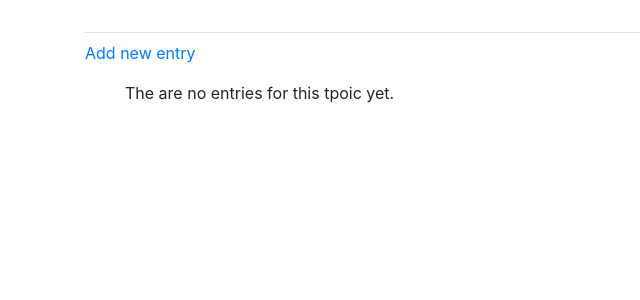
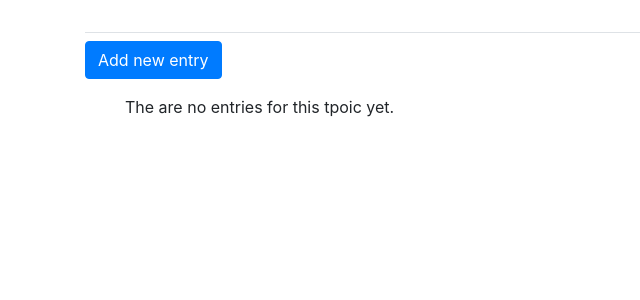
Before and after one commit to barabashka25219/Learning-Log, a Django app: template learning_log/learning_logs/templates/learning_logs/topic.html in a window 1280 px wide. Shown: the part 58-358 px from the top of the page, without its empty margins (0-640 px from the left). Run offline with Django 4.2, Linux system fonts and the light colour scheme; the template is opened without the code that fills it, so the values that code supplies are empty; some libraries are stand-ins or nearby versions.

Commit message:
Stylize buttons at "/topic/<int:topic_id>"

```diff
--- a/learning_log/learning_logs/templates/learning_logs/topic.html
+++ b/learning_log/learning_logs/templates/learning_logs/topic.html
@@ -7,11 +7,11 @@
 {% block content %}
     {% if topic.image %}
         <p>
-            <img src="{{ topic.image.url }}" alt="image" style="max-height:500px;max-width:500px;">
+            <img src="{{ topic.image.url }}" alt="image" class="w-50">
         </p>
     {% endif %}
     <p>
-        <a href="{% url 'learning_logs:new_entry' topic.id %}">Add new entry</a>
+        <a href="{% url 'learning_logs:new_entry' topic.id %}" class="btn btn-primary" role="button">Add new entry</a>
     </p>
     <ul>
         {% for entry in entries %}
@@ -19,8 +19,8 @@
                 <h4 class="card-header">
                     {{ entry.date_added|date:'M d, Y H:i' }}
                     <small>
-                        <a href="{% url 'learning_logs:edit_entry' entry.id %}">edit</a> |
-                        <a href="{% url 'learning_logs:remove_entry' entry.id %}">remove</a>
+                        <a href="{% url 'learning_logs:edit_entry' entry.id %}" class="btn btn-success" role="button">edit</a>
+                        <a href="{% url 'learning_logs:remove_entry' entry.id %}" class="btn btn-danger" role="button">remove</a>
                     </small>
 
                 </h4>
```
Also changed, not shown: 1 other file.
